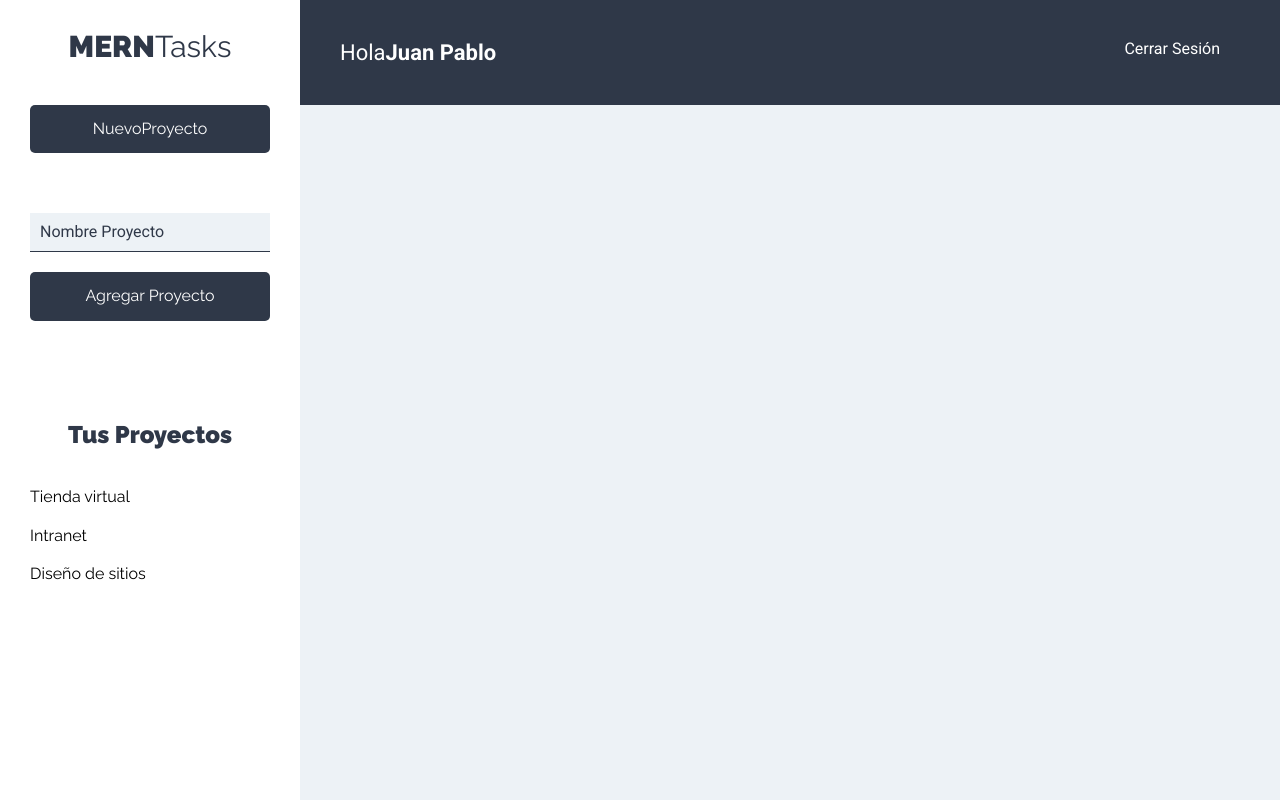
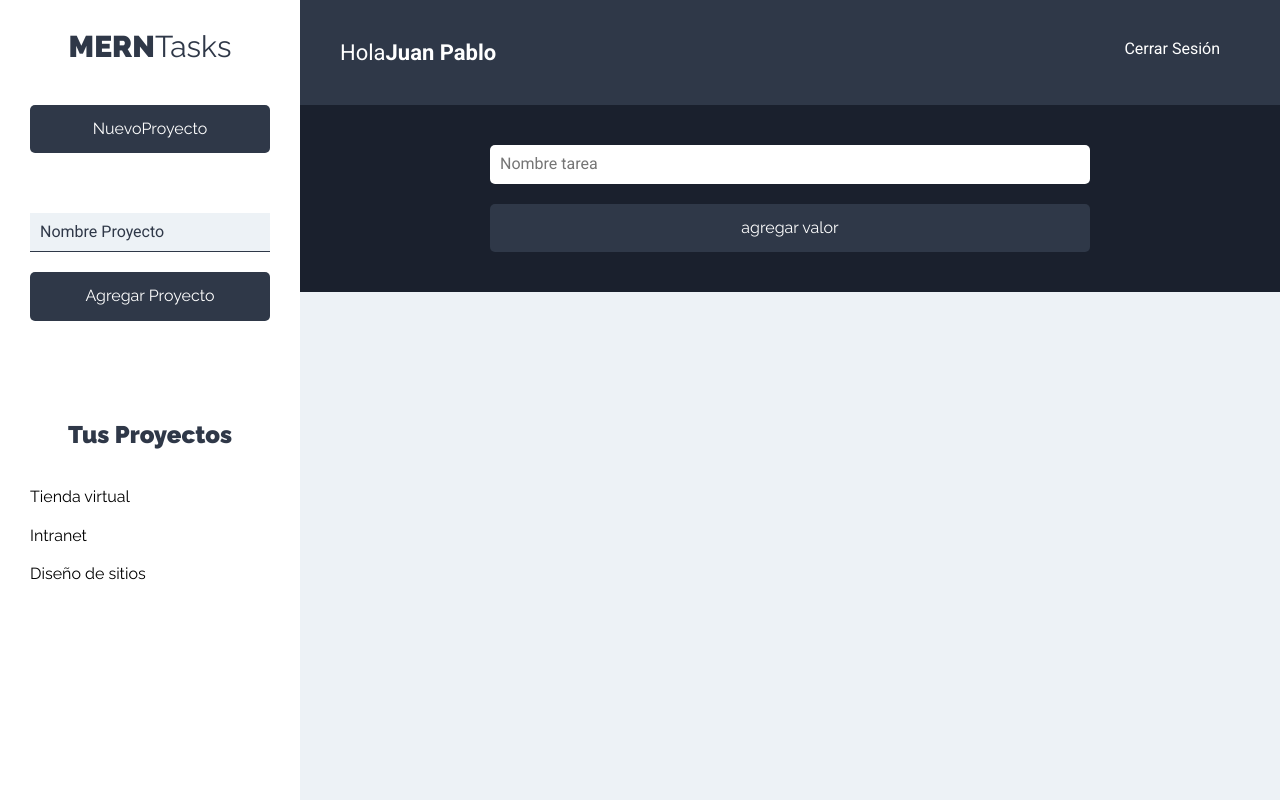
Before and after one commit to musiciancoder/MERNCLIENTE, a React (Create React App) app: page /proyectos in a window 1280 px wide. Built offline with nearby package versions, Linux system fonts and the light colour scheme.

Commit message:
197. Creando el Formulario para Crear Tareas

```diff
--- a/src/components/proyectos/Proyectos.js
+++ b/src/components/proyectos/Proyectos.js
@@ -1,6 +1,7 @@
 import React from 'react';
 import Sidebar from "../layout/Sidebar";
 import Barra from "../layout/Barra";
+import FormTarea from "../tareas/FormTarea";
 
 const Proyectos = () => {
     return(
@@ -10,7 +11,7 @@
            <div className="seccion-principal">
                <Barra/>
                <main>
-
+                    <FormTarea/>
                    <div className="contenedor-tareas">
 
                    </div>
--- /dev/null
+++ b/src/components/tareas/FormTarea.js
@@ -0,0 +1,29 @@
+import React from 'react';
+
+const FormTarea = () => {
+    return(
+<div className="formulario">
+    <form>
+        <div className="contenedor-input">
+            <input
+            type="text"
+            className="input-text"
+            placeholder="Nombre tarea"
+name="nombre"/>
+        </div>
+
+        <div className="contenedor-input">
+            <input
+                type="submit"
+                className="btn btn-primario btn-submit btn-block"
+                //value={tareaseleccionada ? 'Editar Tarea' : 'Agregar Tarea'}
+           value="agregar valor"
+            />
+        </div>
+
+    </form>
+</div>
+    );
+}
+
+export default FormTarea;
```
Also changed, not shown: src/components/tareas/ListadoTareas.js (added), src/components/tareas/Tarea.js (added).
